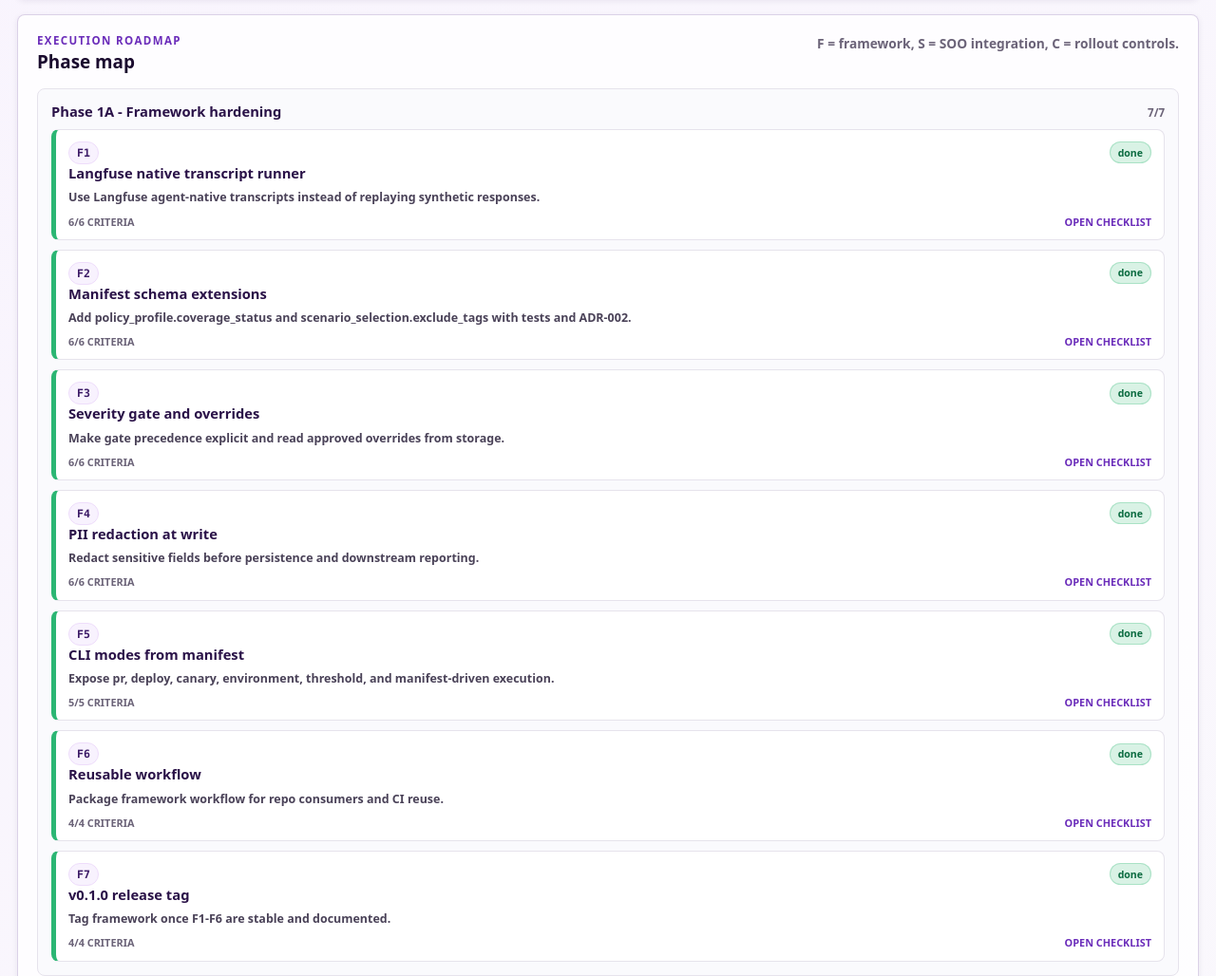
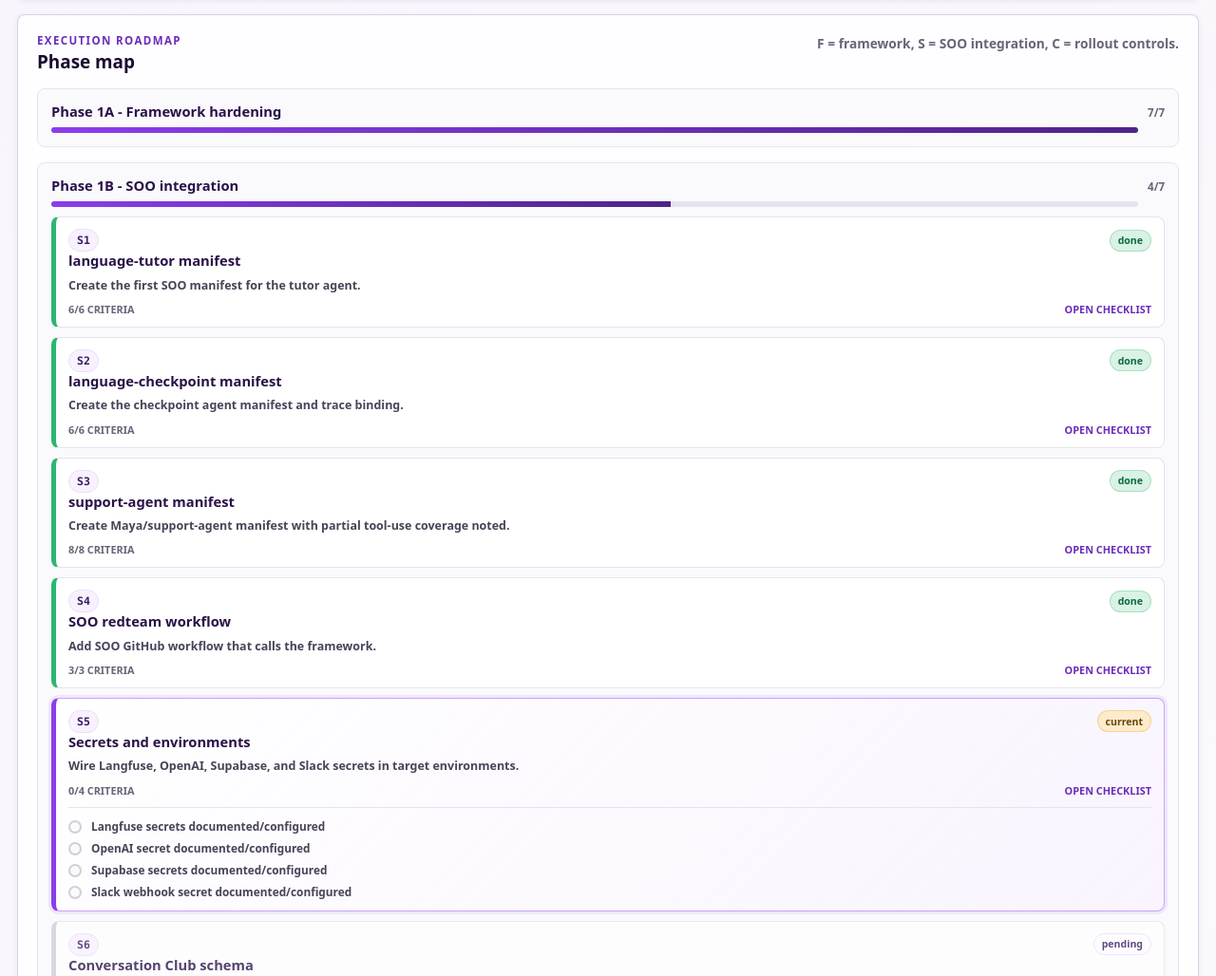
Before and after one commit to ghabrielrodrigues-vt/vt-agent-redteam-poc, a plain HTML site: page dashboard/index.html in a window 1280 px wide. Shown: the part 1271-2299 px from the top of the page at 95% size. Drawn offline with Linux system fonts and the light colour scheme.

Commit message:
feat(dashboard): make phase map collapsible

```diff
--- a/dashboard/dashboard.js
+++ b/dashboard/dashboard.js
@@ -7,6 +7,7 @@ const state = {
   timer: null,
   lastData: null,
   taskOpen: new Map(),
+  phaseOpen: new Map(),
   language: localStorage.getItem("redteam-dashboard-language") || "en",
 };
 
@@ -535,16 +536,33 @@ function renderCriticalPath(data) {
 function renderPhaseLanes(phases) {
   const grid = $("#phaseLanes");
   grid.innerHTML = "";
+  const defaultOpenPhase =
+    phases.find((phase) => phase.tasks.some((task) => task.status === "current")) ??
+    phases.find((phase) => phase.done < phase.total) ??
+    phases[0];
+
   for (const phase of phases) {
-    const lane = document.createElement("article");
+    const lane = document.createElement("details");
+    const phasePercent = phase.total ? Math.round((phase.done / phase.total) * 100) : 0;
+    const rememberedOpen = state.phaseOpen.get(phase.id);
     lane.className = "lane";
+    lane.open = rememberedOpen ?? phase.id === defaultOpenPhase?.id;
     lane.innerHTML = `
-      <div class="lane-heading">
-        <h3>${tx(phase.name)}</h3>
+      <summary class="lane-heading">
+        <div class="lane-title">
+          <h3>${tx(phase.name)}</h3>
+          <div class="lane-progress" aria-label="${phasePercent}%">
+            <span style="width: ${phasePercent}%"></span>
+          </div>
+        </div>
         <span>${phase.done}/${phase.total}</span>
-      </div>
+      </summary>
       <div class="task-list"></div>
     `;
+    lane.addEventListener("toggle", () => {
+      state.phaseOpen.set(phase.id, lane.open);
+    });
+
     const list = lane.querySelector(".task-list");
     for (const task of phase.tasks) {
       const card = document.createElement("details");
@@ -581,6 +599,26 @@ function renderPhaseLanes(phases) {
     }
     lane.id = phase.id;
     grid.appendChild(lane);
+  }
+  revealHashTarget();
+}
+
+function revealHashTarget() {
+  const id = decodeURIComponent(window.location.hash.replace(/^#/, ""));
+  if (!id) return;
+  const target = document.getElementById(id);
+  if (!target) return;
+
+  const lane = target.closest(".lane");
+  if (lane instanceof HTMLDetailsElement) {
+    lane.open = true;
+    state.phaseOpen.set(lane.id, true);
+  }
+
+  if (target.classList.contains("task-card") && target instanceof HTMLDetailsElement) {
+    target.open = true;
+    const taskId = target.id.replace(/^task-/, "").toUpperCase();
+    state.taskOpen.set(taskId, true);
   }
 }
 
@@ -873,6 +911,7 @@ for (const button of document.querySelectorAll("[data-lang-button]")) {
 }
 
 $("#refreshButton").addEventListener("click", loadStatus);
+window.addEventListener("hashchange", revealHashTarget);
 applyStaticCopy();
 renderGlossary();
 loadStatus();
--- a/dashboard/styles.css
+++ b/dashboard/styles.css
@@ -521,16 +521,46 @@ h3 {
 
 .lane-heading {
   align-items: baseline;
+  cursor: pointer;
   display: flex;
   gap: 10px;
   justify-content: space-between;
+  list-style: none;
+}
+
+.lane-heading::-webkit-details-marker {
+  display: none;
+}
+
+.lane[open] .lane-heading {
   margin-bottom: 10px;
+}
+
+.lane-title {
+  display: grid;
+  gap: 8px;
+  min-width: 0;
+  width: 100%;
 }
 
 .lane-heading span {
   color: var(--gray-600);
   font-size: 0.72rem;
   font-weight: 850;
+}
+
+.lane-progress {
+  background: var(--gray-200);
+  border-radius: 999px;
+  height: 6px;
+  overflow: hidden;
+  width: 100%;
+}
+
+.lane-progress span {
+  background: linear-gradient(90deg, var(--purple-500), var(--purple-700));
+  display: block;
+  height: 100%;
 }
 
 .task-list {
```
